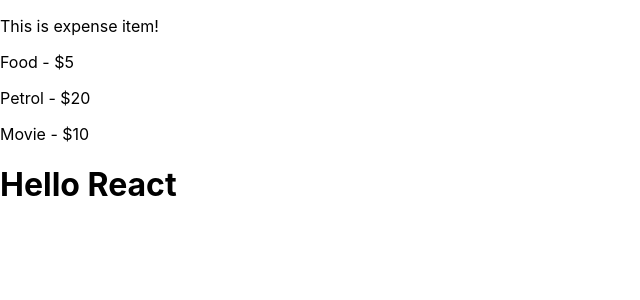
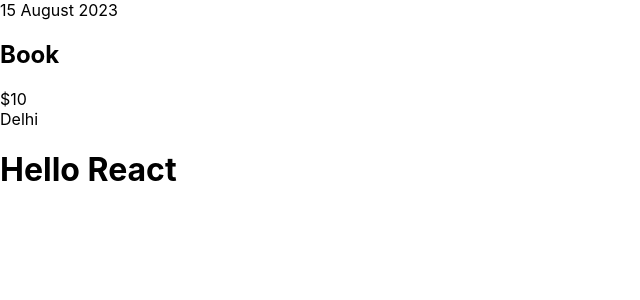
Before and after one commit to bha4/Sharpner-React, a React (Create React App) app: page / in a window 1280 px wide. Shown: the top 300 px of the page, without its empty margins (0-640 px from the left). Built offline with nearby package versions, Linux system fonts and the light colour scheme.

Commit message:
3rd commit

```diff
--- a/src/components/ExcepenseItem.js
+++ b/src/components/ExcepenseItem.js
@@ -1,14 +1,14 @@
 import React from 'react';
 function ExpenseItem(){
-return (
-    <div>
-        <p>This is expense item!</p>
-        <p>Food - $5</p>
-        <p>Petrol - $20</p>
-        <p>Movie - $10</p>
 
-    </div>
-)
-}
+    return (
+        <>
+           <div>15 August 2023</div>
+           <h2>Book</h2>
+           <div>$10</div>
+           <div>Delhi</div>
+        </>
+      )
+      }
 
 export default ExpenseItem;
```
